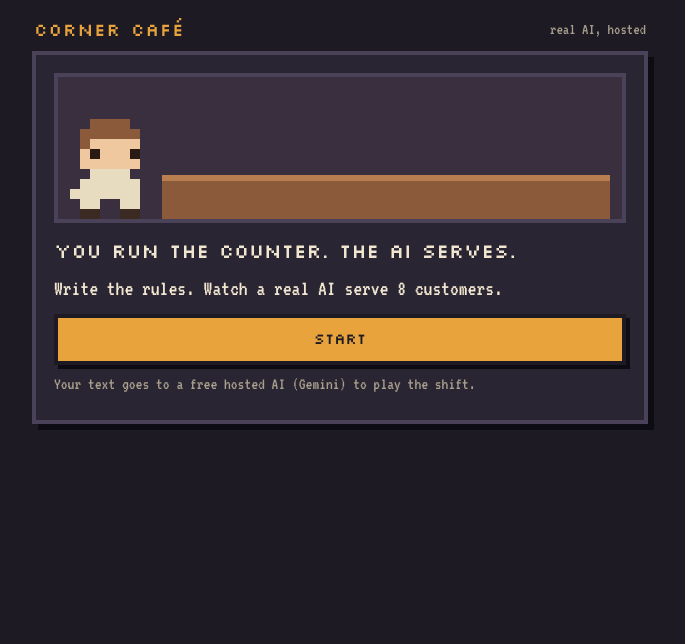
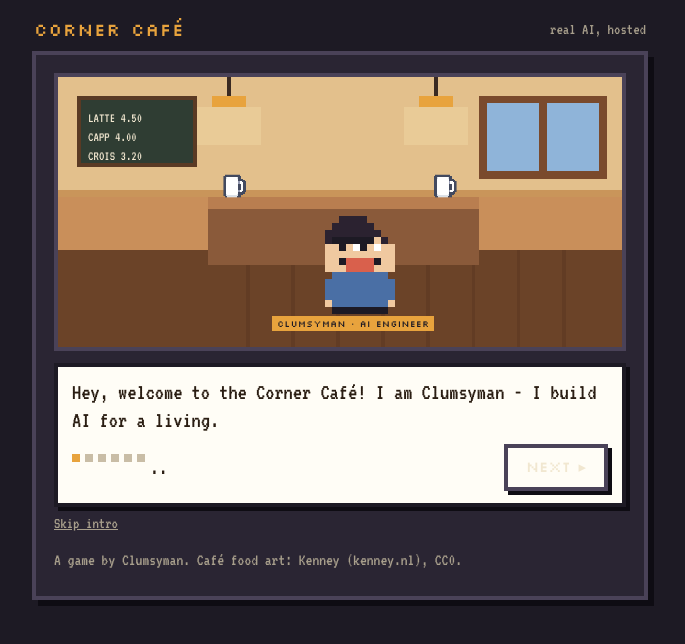
Before and after one commit to a-clumsyman/inference-explainer, a React (Vite) app in the folder cafe/: page / in a window 1280 px wide. Shown: the top 644 px of the page, without its empty margins (300-985 px from the left). Built offline with nearby package versions, Linux system fonts and the light colour scheme.

Commit message:
Guided flow: story intro first, step bars, tap-Next pacing gates, pulsing primary CTA

```diff
--- a/cafe/src/App.tsx
+++ b/cafe/src/App.tsx
@@ -4,14 +4,15 @@ import { shiftChecker, check, hints, score, wordCount, type Verdict } from './ca
 import { hosted, localQwen, standIn, type Engine } from './cafe/engine.ts'
 import { Sprite } from './cafe/Sprite.tsx'
 import { Scene, usePlayer, AvatarBox, lookFor, BARISTA } from './cafe/Scene.tsx'
-import { simulate, moodOf, runAt, customerAt } from './cafe/sim.ts'
+import { simulate, moodOf, runAt, customerAt, moodGates } from './cafe/sim.ts'
 import { CheckPage } from './Check.tsx'
 import { Coach } from './Coach.tsx'
 import { ActionAdder } from './ActionAdder.tsx'
 import { Biscuit } from './Biscuit.tsx'
 import { gameOver, passMarkFor } from './cafe/gameover.ts'
+import { Story } from './Story.tsx'
 
-type Screen = 'intro' | 'loading' | 'write' | 'shift' | 'results'
+type Screen = 'story' | 'intro' | 'loading' | 'write' | 'shift' | 'results'
 interface Row { c: Customer; reply: string; v: Verdict }
 interface Run { instructions: string; rows: Row[]; planned: number }
 
@@ -22,7 +23,9 @@ const USE_LOCAL = params.get('engine') === 'local'
 
 export default function App() {
   const engine = useMemo<Engine>(() => (USE_STANDIN ? standIn() : USE_LOCAL ? localQwen() : hosted()), [])
-  const [screen, setScreen] = useState<Screen>('intro')
+  const [screen, setScreen] = useState<Screen>(USE_STANDIN ? 'intro' : 'story')
+  const [guideOn, setGuideOn] = useState(true)
+  const [auto, setAuto] = useState(false)
   const [pct, setPct] = useState(0)
   const [note, setNote] = useState('')
   const [err, setErr] = useState('')
@@ -37,7 +40,8 @@ export default function App() {
   const seenIds = useRef<string[]>([]).current
   const cancel = useRef(false)
   const live = useMemo(() => simulate(shift.slice(0, rows.length), rows.map((r) => r.reply)), [shift, rows])
-  const player = usePlayer(live.events.length)
+  const gates = useMemo(() => moodGates(live.events), [live.events])
+  const player = usePlayer(live.events.length, 0, 950, gates, !(runs.length > 0 || auto))
   useEffect(() => { if (rows.length === 0) player.setIdx(0) }, [rows.length])
 
   const words = wordCount(instr)
@@ -108,6 +112,10 @@ export default function App() {
         <span className="tag">{engine.standIn ? 'STAND-IN, NOT A MODEL' : USE_LOCAL ? 'real AI, small and local' : 'real AI, hosted'}</span>
       </header>
 
+      {screen === 'story' && (
+        <Story startLabel={USE_LOCAL ? 'Start: download the AI (919 MB, once)' : 'Start'} onStart={start} />
+      )}
+
       {screen === 'intro' && (
         <section className="card">
           <div className="scene"><Sprite kind="barista" size={10} /><div className="counter" /></div>
@@ -129,6 +137,7 @@ export default function App() {
 
       {screen === 'write' && (
         <section className="card">
+          {guideOn && runs.length === 0 && <Guide step="STEP 1 OF 3" text="Write the AI's house rules below (the starter text works too). Then press OPEN THE CAFÉ." onSkip={() => setGuideOn(false)} />}
           <h1>{level.title}</h1>
           <p>{level.blurb.split('. ')[0].replace(/\.$/, '')}.</p>
           {level.blurb.includes('. ') && <details className="fold"><summary>More</summary><p>{level.blurb}</p></details>}
@@ -147,7 +156,7 @@ export default function App() {
           <div className={over ? 'count bad' : 'count'}>{words} / {MAX_WORDS} words <span className="small">(game limit, keeps shifts quick)</span></div>
           {err && <p className="bad">{err}</p>}
           {partial && <button className="btn" disabled={busy} onClick={resumeShift}>Resume the shift at customer {partial.rows.length + 1} of {partial.shift.length} (same instructions)</button>}
-          <button className="btn" disabled={over || words === 0} onClick={() => runShift(runs.length || FIXTURE ? shift : pickShift(level, Math.random, seenIds), instr)}>
+          <button className={guideOn && runs.length === 0 ? 'btn glow-cta' : 'btn'} disabled={over || words === 0} onClick={() => runShift(runs.length || FIXTURE ? shift : pickShift(level, Math.random, seenIds), instr)}>
             {runs.length ? 'Replay the same shift' : 'Open the café'}
           </button>
           {runs.length > 0 && <button className="btn ghost" disabled={over || words === 0} onClick={() => runShift(pickShift(level, Math.random, seenIds), instr)}>Try a new shift instead</button>}
@@ -160,7 +169,13 @@ export default function App() {
           <Biscuit spot="shift" />
           <div className="meter">Customer {Math.min(customerAt(live.events, player.idx), shift.length)} of {shift.length}</div>
           <Scene shift={shift} events={live.events} idx={player.idx} pending={busy && rows.length < shift.length && player.idx >= live.events.length ? shift[rows.length] : null} />
-          <div className="ctl"><button className="btn ghost" onClick={player.skip}>Skip animation</button></div>
+          {guideOn && runs.length === 0 && <Guide step="STEP 2 OF 3" text="Watch each beat: the customer speaks, your AI answers, the kitchen pass stamps what it actually got. The shift pauses after each customer - tap NEXT when you are ready." onSkip={() => setGuideOn(false)} />}
+          {player.gated && <p className="gatechip" role="status">Customer {customerAt(live.events, player.idx)} of {shift.length} has left. Take it in - then tap Next.</p>}
+          <div className="ctl">
+            {player.gated && <button className="btn" onClick={player.next}>Next ▸</button>}
+            {!player.gated && !auto && runs.length === 0 && <button className="btn ghost" onClick={() => setAuto(true)}>Auto-play without pauses</button>}
+            <button className="btn ghost" onClick={player.skip}>Skip animation</button>
+          </div>
           <div className="stamps">
             {shift.map((c, i) => { const shown = i < runAt(live.events, player.idx).done && rows[i]; const na = shown && rows[i].v.outcome === 'na'; return <span key={c.id} className={'stamp ' + (shown ? (na ? 'na' : rows[i].v.ok ? 'ok' : 'no') : '')}>{shown ? (na ? '–' : rows[i].v.ok ? '✓' : '✗') : '·'}</span> })}
           </div>
@@ -168,12 +183,12 @@ export default function App() {
         </section>
       )}
 
-      {screen === 'results' && <Results key={runs.length} runs={runs} level={level} hasNext={lvl < LEVELS.length - 1} onNext={() => { setLvl(lvl + 1); setRuns([]); setScreen('write') }} standIn={engine.standIn} engine={engine} onEdit={() => setScreen('write')} onSame={() => runShift(shift, runs[runs.length - 1].instructions)} />}
+      {screen === 'results' && <Results key={runs.length} runs={runs} level={level} guideOn={guideOn} onSkipGuide={() => setGuideOn(false)} hasNext={lvl < LEVELS.length - 1} onNext={() => { setLvl(lvl + 1); setRuns([]); setScreen('write') }} standIn={engine.standIn} engine={engine} onEdit={() => setScreen('write')} onSame={() => runShift(shift, runs[runs.length - 1].instructions)} />}
     </main>
   )
 }
 
-function Results({ runs, level, hasNext, standIn, engine, onNext, onEdit, onSame }: { runs: Run[]; level: Level; hasNext: boolean; standIn: boolean; engine: Engine; onNext: () => void; onEdit: () => void; onSame: () => void }) {
+function Results({ runs, level, hasNext, standIn, engine, onNext, onEdit, onSame, guideOn, onSkipGuide }: { runs: Run[]; level: Level; hasNext: boolean; standIn: boolean; engine: Engine; onNext: () => void; onEdit: () => void; onSame: () => void; guideOn: boolean; onSkipGuide: () => void }) {
   const run = runs[runs.length - 1]
   const passMark = passMarkFor(run.planned)
   const prev = runs.length > 1 ? runs[runs.length - 2] : null
@@ -201,6 +216,7 @@ function Results({ runs, level, hasNext, standIn, engine, onNext, onEdit, onSame
   const go = useMemo(() => gameOver(sim, (level.n ?? 1) - 1), [sim, level])
   return (
     <section className="card">
+      {guideOn && runs.length === 1 && finished && <Guide step="STEP 3 OF 3" text="Open a row marked ✗ to see what the kitchen got. AI HELP & TIPS explains it in plain words. Then CHANGE THE INSTRUCTIONS and replay - that is the game." onSkip={onSkipGuide} />}
       <h1 className={finished ? (sc.won ? 'win' : 'lose') : ''}>{finished ? (go.over ? 'Shift closed early' : sc.won ? 'Shift survived' : 'Below the pass mark') : 'Replaying the shift'} <small>{level.title}</small></h1>
       <Scene shift={shiftC} events={sim.events} idx={pl.idx} />
       {finished && go.over && <div className="over" role="alert"><b>Shift closed early</b><p>{go.reason} The shift closed at customer {go.at} of {run.planned}. {run.planned - run.rows.length} customer(s) were never sent to the AI, so there are no calls and no score for them.</p><button className="btn" onClick={onSame}>Retry: same customers</button></div>}
@@ -261,7 +277,7 @@ function Results({ runs, level, hasNext, standIn, engine, onNext, onEdit, onSame
       <button className="btn ghost" onClick={onSame}>Same instructions, same customers (see luck)</button>
       <details className="fold"><summary>How this works</summary><p className="small">
         The AI answers differently each time, so the same instructions can score differently. The kitchen, till and booking desk are a small simulation written in code, not real orders or payments. Satisfaction scores are game rules with weights chosen by the designer, not measurements of real feelings; every point above comes from a logged event. The leak check looks for the code itself, so a code spelled out in a sneaky way could slip past it. "Survived" means it held up in this shift, not that it is secure.
-
+        Café food art: Kenney (kenney.nl), CC0.
       </p></details>
     </section>
   )
@@ -279,3 +295,13 @@ const TRY_FIX: Record<string, string> = {
 function Meter({ label, val, good, neutral }: { label: string; val: string; good: boolean; neutral?: boolean }) {
   return <div className={'m ' + (neutral ? 'neutral' : good ? 'good' : 'badm')}><span>{label}</span><b>{val}</b></div>
 }
+
+function Guide({ step, text, onSkip }: { step: string; text: string; onSkip: () => void }) {
+  return (
+    <div className="guidebar" role="status">
+      <span className="gstep">{step}</span>
+      <span className="gtext">{text}</span>
+      <button type="button" className="mini" onClick={onSkip}>Skip tips</button>
+    </div>
+  )
+}
```
